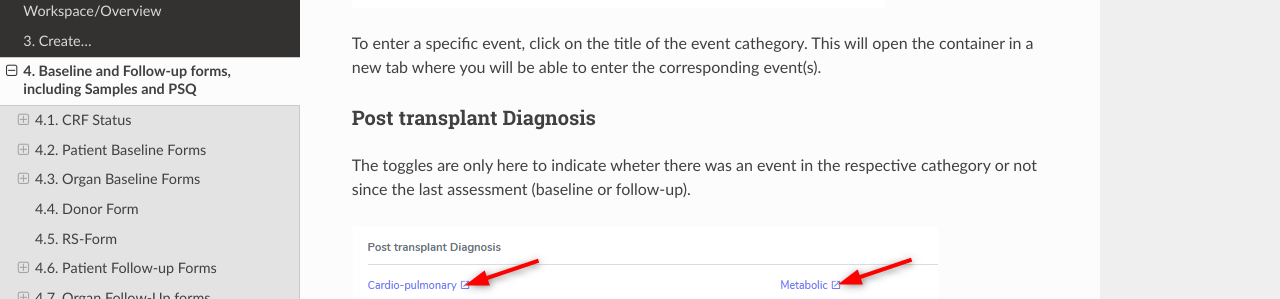
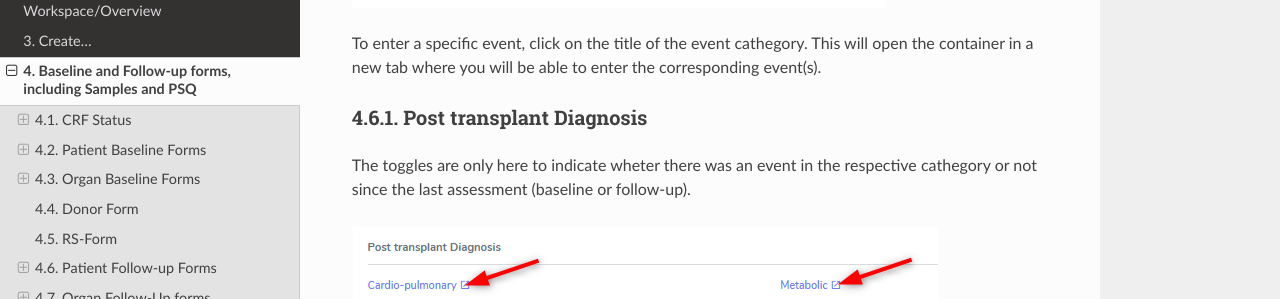
Before and after one commit to swiss-transplant-cohort-study/3LC-user-manual, a Sphinx documentation site: the page built from docs/source/blfup.rst, in a window 1280 px wide and 1400 px high, scrolled down 11726 px. Shown: the part 156-455 px from the top of the window. Built offline with Sphinx 7.4.7 and the Read the Docs theme 3.1.0, drawn with Linux system fonts in a browser that asks for light colours; some of the changed text lies outside the part shown.

Commit message:
Update blfup.rst

```diff
--- a/docs/source/blfup.rst
+++ b/docs/source/blfup.rst
@@ -315,7 +313,7 @@ The toggles are only here to indicate wheter there was an event in the respectiv
 
 To enter a specific event, click on the title of the event cathegory. This will open the container in a new tab where you will be able to enter the corresponding event(s).
 
-Post transplant Diagnosis
+4.6.1. Post transplant Diagnosis
 ===================================
 
 The toggles are only here to indicate wheter there was an event in the respective cathegory or not since the last assessment (baseline or follow-up).
@@ -343,7 +341,7 @@ When you receive confirmation (or negation) of the suspected infection, do not f
 
 More information regarding the collection of infectious diseases can be found in Patient containers/Patient Diagnosis List/Infectious Disease.
 
-Assessments
+4.6.2. Assessments
 =======================
 
 Please use to most recent measurements prior to or on the day of follow-up.
```
Also changed, not shown: other parts of docs/source/blfup.rst (+0 -2 lines).
